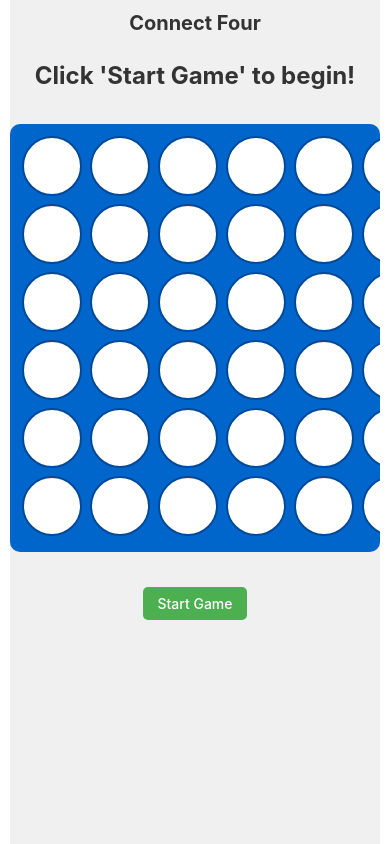
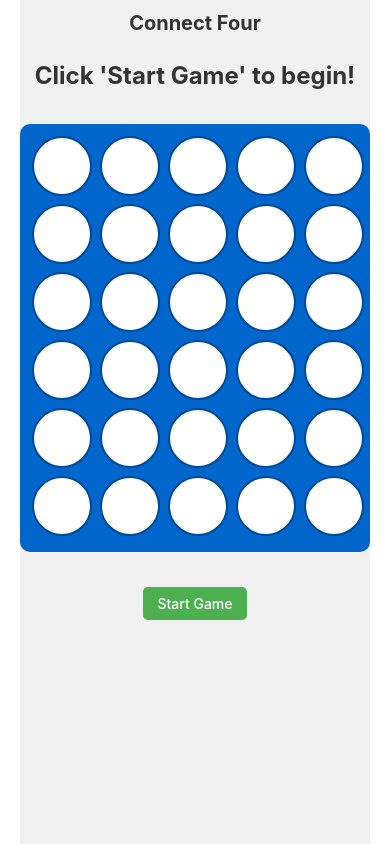
Before and after one commit to eithan/connect-four, a React (Vite) app: page / in a window 390 px wide. Built offline with nearby package versions, Linux system fonts and the light colour scheme.

Commit message:
Mobile: aggressively reduce board and cell sizes to guarantee all 7 columns fit

```diff
--- a/src/components/Board.css
+++ b/src/components/Board.css
@@ -51,9 +51,9 @@
     gap: 12px;
   }
   .board {
-    padding: 4px;
-    width: calc(100vw - 20px);
-    max-width: calc(100vw - 20px);
+    padding: 2px;
+    width: calc(100vw - 40px);
+    max-width: calc(100vw - 40px);
     overflow: hidden;
     box-sizing: border-box;
   }
@@ -78,9 +78,9 @@
     gap: 10px;
   }
   .board {
-    padding: 3px;
-    width: calc(100vw - 16px);
-    max-width: calc(100vw - 16px);
+    padding: 1px;
+    width: calc(100vw - 32px);
+    max-width: calc(100vw - 32px);
     overflow: hidden;
     box-sizing: border-box;
   }
--- a/src/components/Cell.css
+++ b/src/components/Cell.css
@@ -57,8 +57,8 @@
 /* Responsive sizing for smaller screens */
 @media (max-width: 480px) {
   .cell {
-    width: calc((100vw - 40px) / 7);
-    height: calc((100vw - 40px) / 7);
+    width: calc((100vw - 60px) / 7);
+    height: calc((100vw - 60px) / 7);
     padding: 1px;
     border-width: 1px;
     aspect-ratio: 1 / 1;
@@ -76,8 +76,8 @@
 
 @media (max-width: 360px) {
   .cell {
-    width: calc((100vw - 28px) / 7);
-    height: calc((100vw - 28px) / 7);
+    width: calc((100vw - 48px) / 7);
+    height: calc((100vw - 48px) / 7);
     padding: 1px;
     border-width: 1px;
     aspect-ratio: 1 / 1;
```
